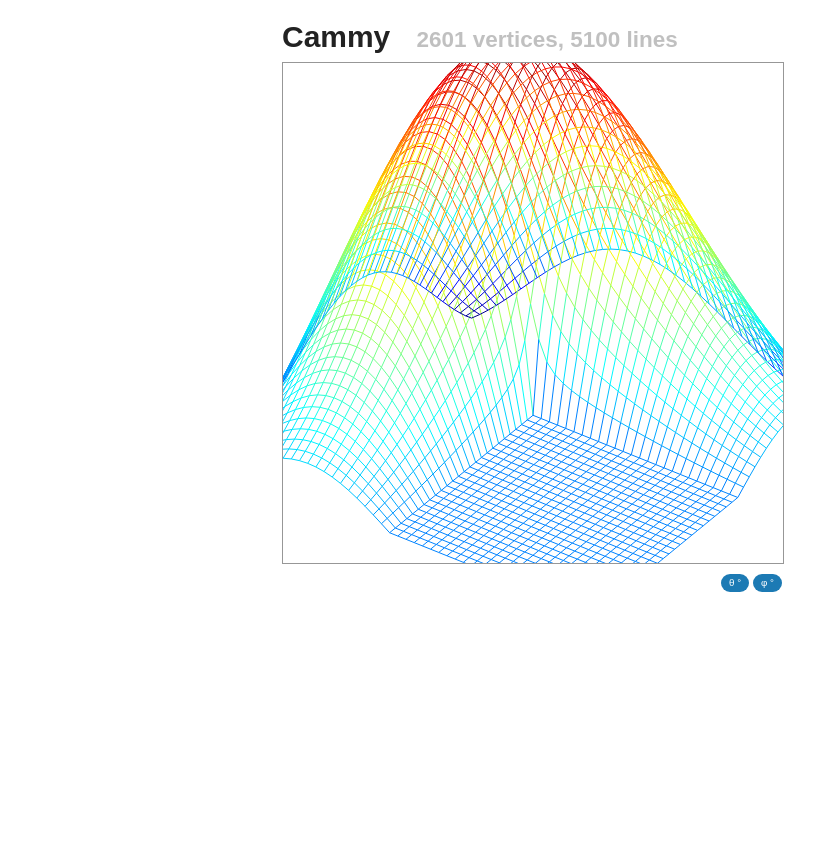
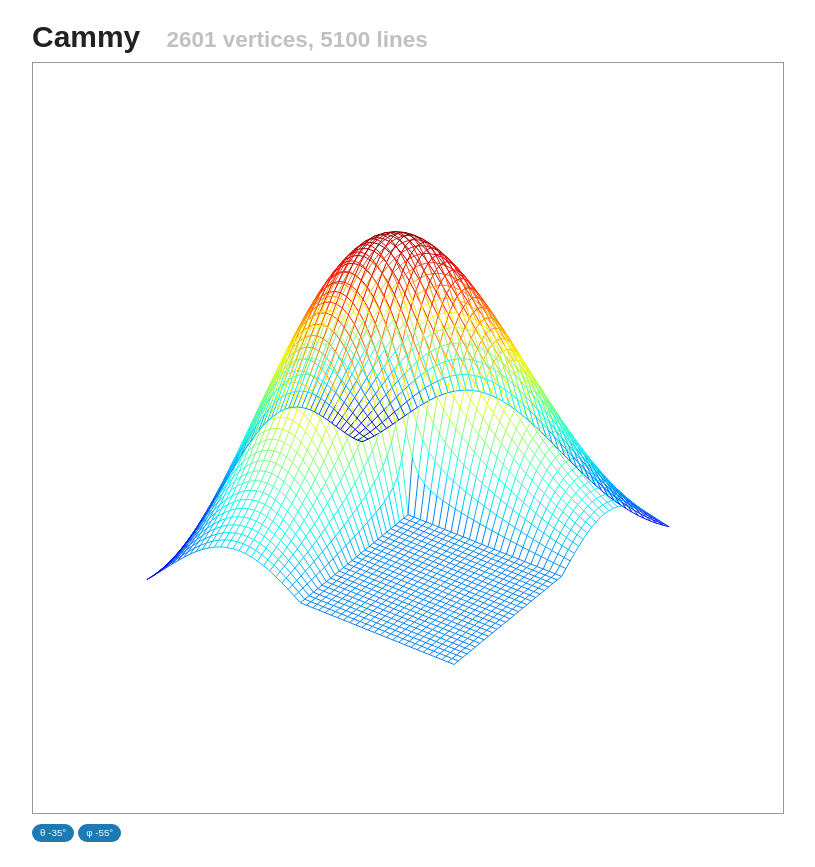
Before and after one commit to lorem--ipsum/cammy, a plain HTML site: page index.html in a window 1280 px wide. Shown: the whole page, without its empty margins (108-923 px from the left). Before the commit the page ends 800 px from the top, so only its background shows below. Drawn offline with Linux system fonts and the light colour scheme.

Commit message:
Switched to canvas

```diff
--- a/app.css
+++ b/app.css
@@ -1,6 +1,6 @@
 .content {
   margin: 0 auto;
-  width: 500px;
+  width: 1000px;
   padding-top: 20px;
 }
 
--- a/cammy.js
+++ b/cammy.js
@@ -6,7 +6,41 @@ angular.module('cammy', [])
   .otherwise({redirectTo: '/'});
 })
 
-.controller('MainCtrl', function HomeController($scope, $camera) {
+.factory('$box', function() {
+  return {
+    vertices: function() {
+      return [
+        {x: -0.5, y: 0.5, z: 0.5},
+        {x: -0.5, y: 0.5, z: -0.5},
+        {x: 0.5, y: 0.5, z: -0.5},
+        {x: 0.5, y: 0.5, z: 0.5},
+
+        {x: 0.5, y: -0.5, z: 0.5},
+        {x: 0.5, y: -0.5, z: -0.5},
+        {x: 0.5, y: 0.5, z: -0.5},
+
+      ];
+    },
+    lines: function() {
+      return [
+        {from: 0, to: 1, color: '#ff0000'},
+        {from: 1, to: 2, color: '#ff0000'},
+        {from: 2, to: 3, color: '#ff0000'},
+        {from: 3, to: 0, color: '#ff0000'},
+
+        {from: 3, to: 4, color: '#000000'},
+        {from: 4, to: 5, color: '#000000'},
+        {from: 5, to: 6, color: '#000000'},
+      ];
+    }
+  }
+})
+
+.controller('MainCtrl', function HomeController($scope, $camera, $box) {
+  $scope.angles = $camera.angles();
+  $scope.vertices = [];
+  $scope.lines = [];
+
   var oldX, oldY;
   $scope.rotate = function(event) {
     if ($scope.isRotating) {
@@ -17,21 +51,21 @@ angular.module('cammy', [])
   };
 
   d3.json('logo.json', function(error, data) {
-    $scope.init_markers = data.points;
-    $scope.lines = data.lines;
+    $scope.vertices.push(data.points);
+    $scope.lines.push(data.lines);
 
     update();
     $scope.$apply();
   });
 
-  $scope.angles = $camera.angles();
-  $scope.init_markers = [];
-  $scope.lines = [];
 
-  var update = function() {$scope.markers = $camera.project($scope.init_markers);};
+  var update = function() {
+    $scope.markers = $scope.vertices && $scope.vertices.map(function(series) {
+      return $camera.project(series);
+    });
+  };
 
   $scope.$watch('angles', update, true);
-  $scope.$watch('settings', update, true);
 })
 
 .factory('$camera', function() {
@@ -66,69 +100,56 @@ angular.module('cammy', [])
   }
 })
 
-.directive('scene', function() {
+.directive('cammyCanvas', function() {
   return {
     restrict: 'E',
     scope: {markers: '=', lines: '='},
     template: '<div></div>',
     replace: true,
     link: function($scope, iElm, iAttrs, controller) {
-      var clean = function() {
-        g && g.selectAll('*').remove();
-      };
-
       var g, x, y;
 
       var draw = function(points, lines) {
         var margin = {top: 0, right: 0, bottom: 0, left: 0}
-         , width = 500 - margin.left - margin.right
-         , height = 500 - margin.top - margin.bottom;
+         , width = 750 - margin.left - margin.right
+         , height = 750 - margin.top - margin.bottom;
 
         x = d3.scale.linear()
-         .domain([-10, 10])
+         .domain([-20, 20])
          .range([ 0, width ]);
 
         y = d3.scale.linear()
-         .domain([-10, 10])
+         .domain([-20, 20])
          .range([ height, 0 ]);
 
-        var chart = d3.select(iElm[0])
-         .append('svg:svg')
+        g = d3.select(iElm[0])
+         .append('canvas')
          .attr('width', width + margin.right + margin.left)
          .attr('height', height + margin.top + margin.bottom)
          .attr('class', 'chart')
-
-        var main = chart.append('g')
-         .attr('transform', 'translate(' + margin.left + ',' + margin.top + ')')
-         .attr('width', width)
-         .attr('height', height)
-         .attr('class', 'main');
-
-
-        g = main.append("svg:g");
 
         update(points, lines);
       };
 
       var update = function(points, lines) {
-        g.selectAll("lines")
-          .data(lines.filter(function(d) {return !!points[d.from] && !!points[d.to];}))
-          .enter().append("svg:line")
-          .attr("x1", function (d) { return x(points[d.from].x); } )
-          .attr("y1", function (d) { return y(points[d.from].y); } )
-          .attr("x2", function (d) { return x(points[d.to].x); } )
-          .attr("y2", function (d) { return y(points[d.to].y); } )
-          .style('stroke', function(d) {return d.color})
-          ;
-        };
+        // This is weird.
+        var ctx = g[0][0].getContext('2d');
+
+        ctx.clearRect(0, 0, 751, 751);
+
+        lines.map(function(series, i) {
+          series.map(function(d) {
+            ctx.beginPath();
+            ctx.strokeStyle = d.color;
+            ctx.moveTo(x(points[i][d.from].x), y(points[i][d.from].y));
+            ctx.lineTo(x(points[i][d.to].x), y(points[i][d.to].y));
+            ctx.stroke();
+          });
+        });
+      };
 
       $scope.$watch('markers', function() {
-        clean();
-        if (!g) {
-          draw($scope.markers, $scope.lines);
-        } else {
-          update($scope.markers, $scope.lines);
-        }
+        (g && update || draw)($scope.markers, $scope.lines);
       }, true);
     }
   }
--- a/index.html
+++ b/index.html
@@ -8,15 +8,15 @@
 </head>
 <body ng-controller="MainCtrl">
   <div class='units-row content'>
-  <div class='unit-100'><h1>Cammy<small> {{markers.length}} vertices, {{lines.length}} lines</small></h1></div>
-  <div ng-mousedown="isRotating=true" ng-mouseup="isRotating=false" ng-mousemove="rotate($event)" class='unit-100'>
-    <scene markers='markers' lines='lines'></scene>
+    <div class='unit-100'><h1>Cammy<small> {{markers[0].length}} vertices, {{lines[0].length}} lines</small></h1></div>
+    <div ng-mousedown="isRotating=true" ng-mouseup="isRotating=false" ng-mousemove="rotate($event)" class='unit-100'>
+      <cammy-canvas markers='markers' lines='lines'></cammy-canvas>
+    </div>
+    <div class='unit-100'>
+      <span class='label label-blue'>&theta; {{angles.theta}}&deg;</span>
+      <span class='label label-blue'>&phi; {{angles.phi}}&deg;</span>
+    </div>
   </div>
-  <div class='unit-100 text-right'>
-    <span class='label label-blue'>&theta; {{camera.theta}}&deg;</span>
-    <span class='label label-blue'>&phi; {{camera.phi}}&deg;</span>
-  </div>
-</div>
 </body>
 <script type="text/javascript" src="bower_components/d3/d3.min.js"></script>
 <script type="text/javascript" src="bower_components/angular-unstable/angular.min.js"></script>
```
Also changed, not shown: 1 other file.
